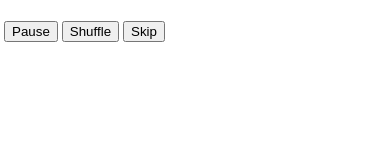
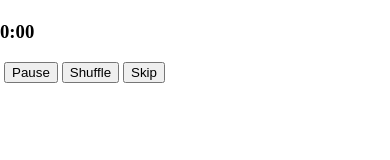
Before and after one commit to HoganMcDonald/exercise, a website: page public/views/index.html at #!/workout in a window 390 px wide. Drawn offline with nearby package versions, Linux system fonts and the light colour scheme; some packages are replaced by stand-ins of ours; files that its build step writes are made by us from their sources; files whose address does not match are found by name.

Commit message:
apple mobile ready

```diff
--- a/public/views/index.html
+++ b/public/views/index.html
@@ -1,6 +1,8 @@
 <!DOCTYPE html>
 <html ng-app="myApp">
   <head>
+    <meta name="apple-mobile-web-app-capable" content="yes">
+    <meta name="apple-mobile-web-app-status-bar-style" content="white">
     <meta charset="utf-8">
     <title>exercise</title>
     <link rel="stylesheet" href="/styles/main.min.css">
--- a/public/views/partials/workout.html
+++ b/public/views/partials/workout.html
@@ -1,6 +1,6 @@
 <div class="exercises" ng-init="mc.retrieveCache()">
   <h1>{{mc.current.workout.name}}</h1>
-  <h3>{{mc.current.timer.timeLeft}}</h3>
+  <h3>{{mc.current.timer.timeLeft || '0:00'}}</h3>
   <img ng-src="{{mc.current.workout.gifUrl}}" alt="{{mc.current.workout.name}}">
   <button type="button" name="pause" ng-click="mc.togglePlay()">Pause</button>
   <button type="button" name="Change" ng-click="mc.changeWorkout()">Shuffle</button>
```
Also changed, not shown: public/apple-touch-icon.png (added), 2 other files.
